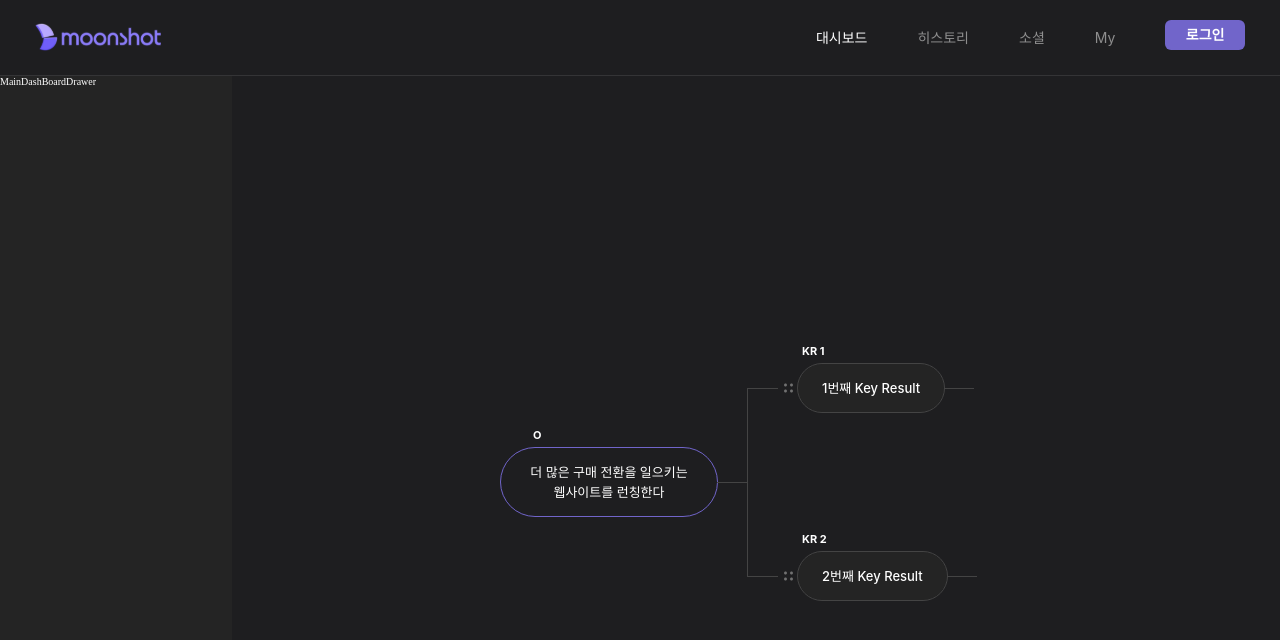
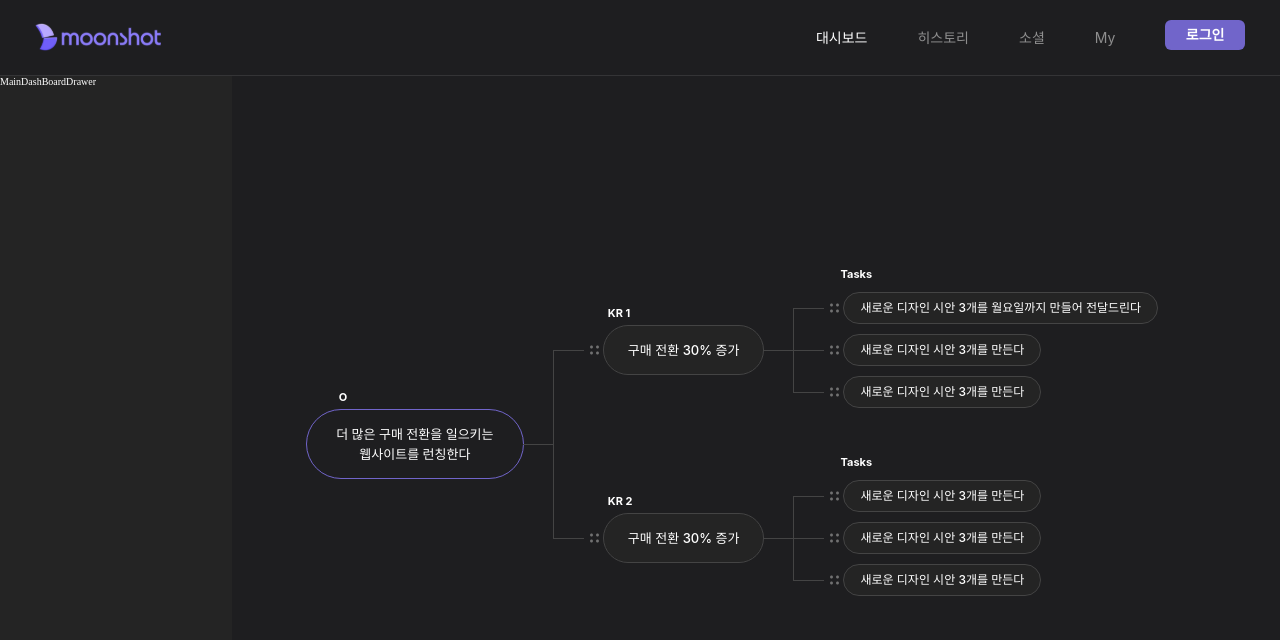
Before and after one commit to MOONSHOT-Team/MOONSHOT-CLIENT, a React (Vite) app: page /dashboard in a window 1280 px wide. Shown: the top 640 px of the page. Built offline with nearby package versions, Linux system fonts and the light colour scheme; a web font is replaced by a local one; what emotion-normalize would draw is missing.

Commit message:
feat: krnode 구현"

```diff
--- /dev/null
+++ b/src/MainDashBoard/components/mainDashBoardOkrTree/MainDashTaskNodes.tsx
@@ -0,0 +1,57 @@
+import NodeLines from '@components/OkrTree/lines/NodeLines';
+import StraightLine from '@components/OkrTree/lines/StraightLine';
+import styled from '@emotion/styled';
+import {
+  StNodesContainer,
+  StTaskBox,
+  StTaskBoxWrapper,
+  StTaskLabel,
+  StTaskNodeContainer,
+} from '@styles/okrTree/CommonNodeStyle';
+import { ITaskNodesTypes } from '@type/OkrTree/TasksTypes';
+
+import { IcDrag } from '../../assets/icons';
+import { MOCK_MAIN_OKR_DATA } from '../../constants/MOCK_MAIN_OKR_DATA';
+
+export const MainDashTaskNodes = ({ isFirstChild, krIdx, taskIdx }: ITaskNodesTypes) => {
+  const { title, idx } = MOCK_MAIN_OKR_DATA.krList[krIdx].taskList[taskIdx]; //krIdx번의 kr의 taskIdx task의 데이터를 다루는 tasknode
+
+  return (
+    <StNodesContainer>
+      {isFirstChild && <StTaskLabel>Tasks</StTaskLabel>}
+      <StTaskNodeContainer>
+        <NodeLines />
+        <StMainDashTaskBoxWrapper>
+          <StraightLine />
+          <StyledIcDrag />
+          <StMainDashTaskBox $idx={idx}>{title}</StMainDashTaskBox>
+        </StMainDashTaskBoxWrapper>
+      </StTaskNodeContainer>
+    </StNodesContainer>
+  );
+};
+
+const StMainDashTaskBoxWrapper = styled(StTaskBoxWrapper)`
+  display: flex;
+  align-items: center;
+`;
+
+const StMainDashTaskBox = styled(StTaskBox)<{ $idx: number }>`
+  display: flex;
+  align-items: center;
+  justify-content: center;
+  width: fit-content;
+  min-width: 18rem;
+  padding: 0.6rem 1.6rem;
+  color: ${({ theme }) => theme.colors.gray_000};
+  ${({ theme }) => theme.fonts.body_12_medium};
+
+  &:hover {
+    background-color: ${({ theme }) => theme.colors.gray_600};
+    outline: 1px solid ${({ theme }) => theme.colors.gray_500};
+  }
+`;
+
+const StyledIcDrag = styled(IcDrag)`
+  margin: 0 0.5rem 0 0.6rem;
+`;
--- a/src/MainDashBoard/components/mainDashBoardOkrTree/MainDashboardOKRTree.tsx
+++ b/src/MainDashBoard/components/mainDashBoardOkrTree/MainDashboardOKRTree.tsx
@@ -4,6 +4,7 @@ import { css } from '@emotion/react';
 import { MOCK_MAIN_OKR_DATA } from '../../constants/MOCK_MAIN_OKR_DATA';
 import { MainDashKrNodes } from './MainDashKrNodes';
 import MainDashObjectNode from './MainDashObjectNode';
+import { MainDashTaskNodes } from './MainDashTaskNodes';
 
 interface IMainDashboardOKRTreeProps {
   onShowSideSheet: () => void;
@@ -23,7 +24,9 @@ const MainDashboardOKRTree = ({ onShowSideSheet }: IMainDashboardOKRTreeProps) =
           )}
           keyResultList={krList}
           KrNodes={(krIdx) => <MainDashKrNodes krIdx={krIdx} onShowSideSheet={onShowSideSheet} />}
-          TaskNodes={() => <div></div>}
+          TaskNodes={(isFirstChild, krIdx, taskIdx) => (
+            <MainDashTaskNodes isFirstChild={isFirstChild} krIdx={krIdx} taskIdx={taskIdx} />
+          )}
         />
       </div>
     </article>
@@ -35,15 +38,12 @@ export default MainDashboardOKRTree;
 const okrTreeContainer = css`
   position: relative;
   display: flex;
-  flex: 1;
-  flex-direction: column;
   align-items: center;
   justify-content: center;
+  width: 100%;
   height: 100%;
 `;
 
 const okrTree = css`
-  display: flex;
-  align-self: flex-start;
-  padding-left: 26.9rem;
+  padding: 5rem 9.8rem 5rem 5rem;
 `;
--- a/src/MainDashBoard/constants/MOCK_MAIN_OKR_DATA.ts
+++ b/src/MainDashBoard/constants/MOCK_MAIN_OKR_DATA.ts
@@ -8,44 +8,44 @@ export const MOCK_MAIN_OKR_DATA = {
     {
       keyResultId: 4,
       idx: 0,
-      keyResultTitle: '1번째 Key Result',
+      keyResultTitle: '구매 전환 30% 증가',
       taskList: [
         {
           id: 10,
           idx: 0,
-          title: 'Acheck',
+          title: '새로운 디자인 시안 3개를 월요일까지 만들어 전달드린다',
         },
         {
           id: 11,
           idx: 1,
-          title: 'Bcheck',
+          title: '새로운 디자인 시안 3개를 만든다',
         },
         {
           id: 12,
           idx: 2,
-          title: 'Ccheck',
+          title: '새로운 디자인 시안 3개를 만든다',
         },
       ],
     },
     {
       keyResultId: 5,
       idx: 1,
-      keyResultTitle: '2번째 Key Result',
+      keyResultTitle: '구매 전환 30% 증가',
       taskList: [
         {
           id: 13,
           idx: 0,
-          title: 'Acheck',
+          title: '새로운 디자인 시안 3개를 만든다',
         },
         {
           id: 14,
           idx: 1,
-          title: 'Bcheck',
+          title: '새로운 디자인 시안 3개를 만든다',
         },
         {
           id: 15,
           idx: 2,
-          title: 'Ccheck',
+          title: '새로운 디자인 시안 3개를 만든다',
         },
       ],
     },
--- a/src/MainDashBoard/index.tsx
+++ b/src/MainDashBoard/index.tsx
@@ -33,6 +33,6 @@ export default MainDashBoard;
 
 const mainDashboardStyle = css`
   display: flex;
-  width: 100vw;
-  height: 100vh;
+  width: 100%;
+  height: 100%;
 `;
--- a/src/common/components/layout/Header/index.tsx
+++ b/src/common/components/layout/Header/index.tsx
@@ -26,6 +26,7 @@ export default Header;
 
 const StHeader = styled.header`
   position: fixed;
+  top: 0;
   display: flex;
   align-items: center;
   justify-content: space-between;
--- a/src/common/components/layout/MainLayout/index.tsx
+++ b/src/common/components/layout/MainLayout/index.tsx
@@ -17,6 +17,6 @@ const MainLayout = ({ children }: PropsWithChildren) => {
 export default MainLayout;
 
 const mainHeight = css`
-  height: calc(100vh - 7.6rem);
+  height: calc(100vh);
   padding-top: 7.6rem;
 `;
```
